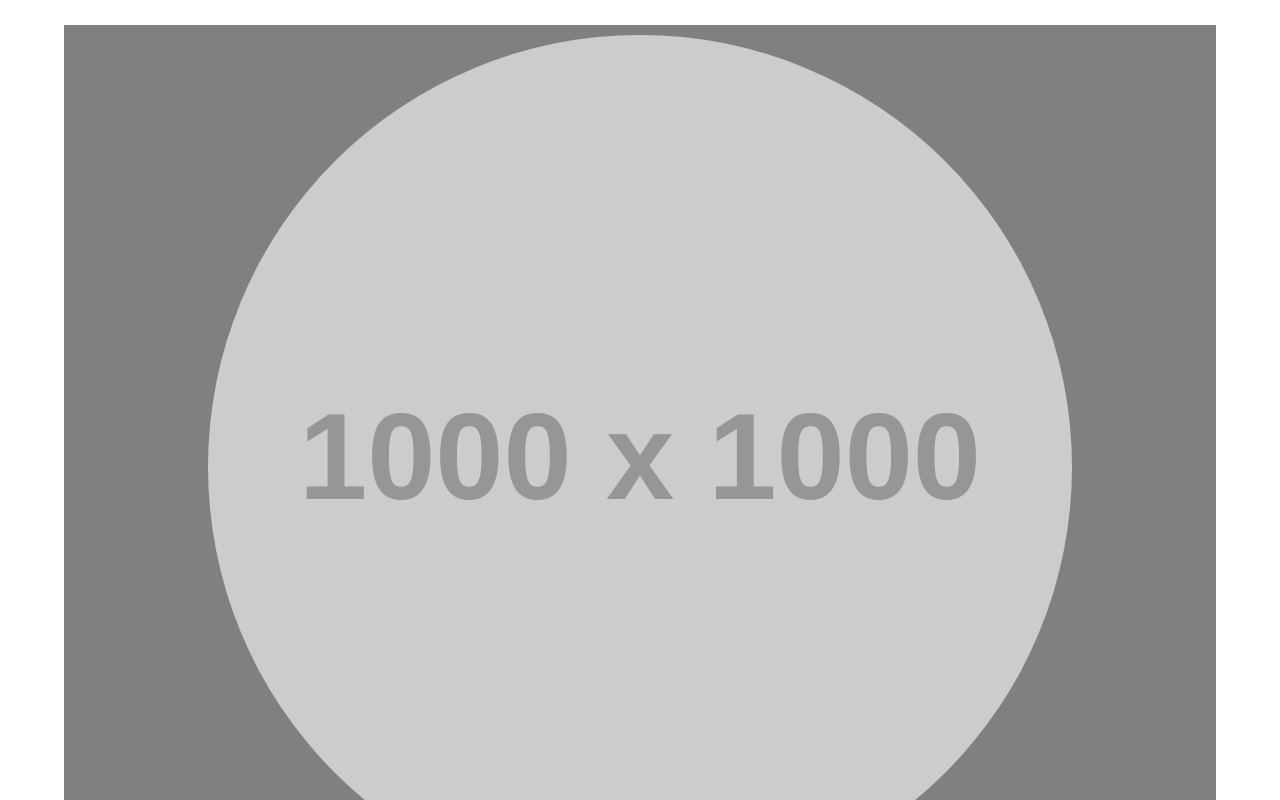
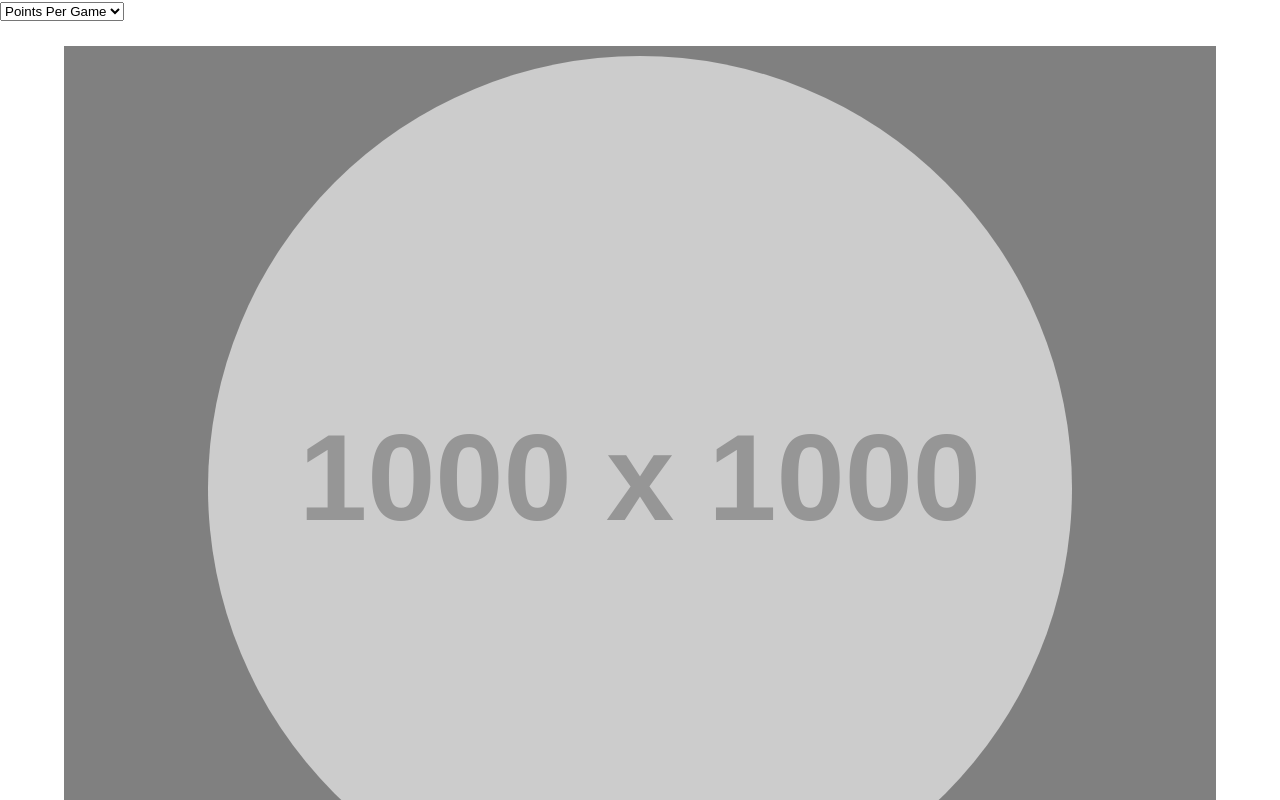
Before and after one commit to jv88899/att-five-app, a React (Create React App) app in the folder att-five-app/: page / in a window 1280 px wide. Shown: the top 800 px of the page. Built offline with nearby package versions, Linux system fonts and the light colour scheme.

Commit message:
sort PlayerCard components by PPG

```diff
--- a/att-five-app/src/components/App.js
+++ b/att-five-app/src/components/App.js
@@ -1,6 +1,27 @@
 import React, { Component } from 'react';
 import PlayerCard from './playerCard/PlayerCard';
+import SortBy from './sortBy/SortBy';
 import './app.css';
+
+// function compare(a,b) {
+//     if (a.last_nom < b.last_nom)
+//       return -1;
+//     if (a.last_nom > b.last_nom)
+//       return 1;
+//     return 0;
+//   }
+
+//   objs.sort(compare);
+
+const comparePPG = (a, b) => {
+    if (a.pointsPerGame > b.pointsPerGame) {
+        return -1;
+    }
+    if (a.pointsPerGame < b.pointsPerGame) {
+        return 1;
+    }
+    return 0;
+}
 
 class App extends Component {
     state = {
@@ -78,9 +99,20 @@ class App extends Component {
         ]
     }
 
+    componentDidMount = () => {
+        this.setState( prevState => ({
+            database: prevState.database.sort(comparePPG)
+        }))
+    }
+
+    handleChange = () => {
+
+    }
+
     render() {
         return(
             <div className="app">
+                <SortBy />
                 <div className="player__list">
                     {
                         this.state.database.map( player => (
--- /dev/null
+++ b/att-five-app/src/components/sortBy/SortBy.js
@@ -0,0 +1,16 @@
+import React from 'react';
+import './sort-by.css';
+
+const SortBy = () => (
+    <select
+        name="sort"
+    >
+        <option value="points">Points Per Game</option>
+        <option value="rebounds">Rebounds</option>
+        <option value="assists">Assists</option>
+        <option value="steals">Steals</option>
+        <option value="blocks">Blocks</option>
+    </select>
+)
+
+export default SortBy;
```
Also changed, not shown: att-five-app/src/components/sortBy/sort-by.css (added), att-five-app/src/todos.txt.
